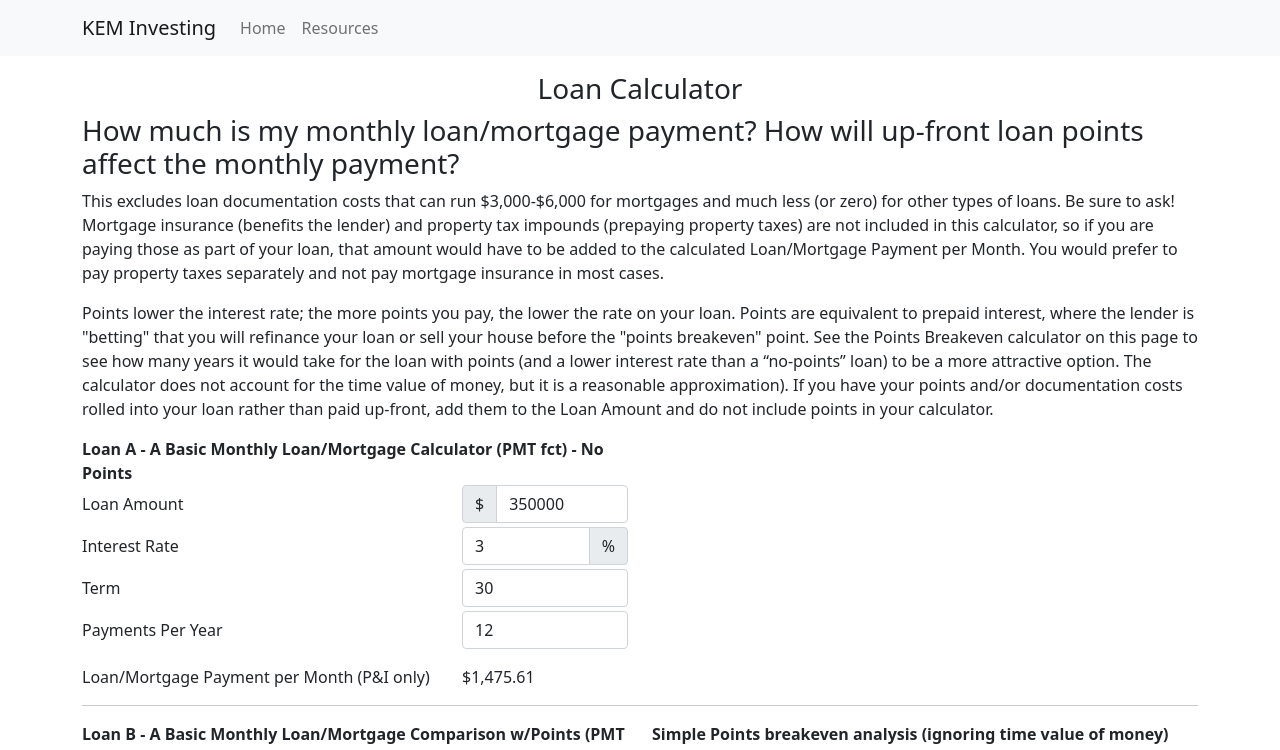
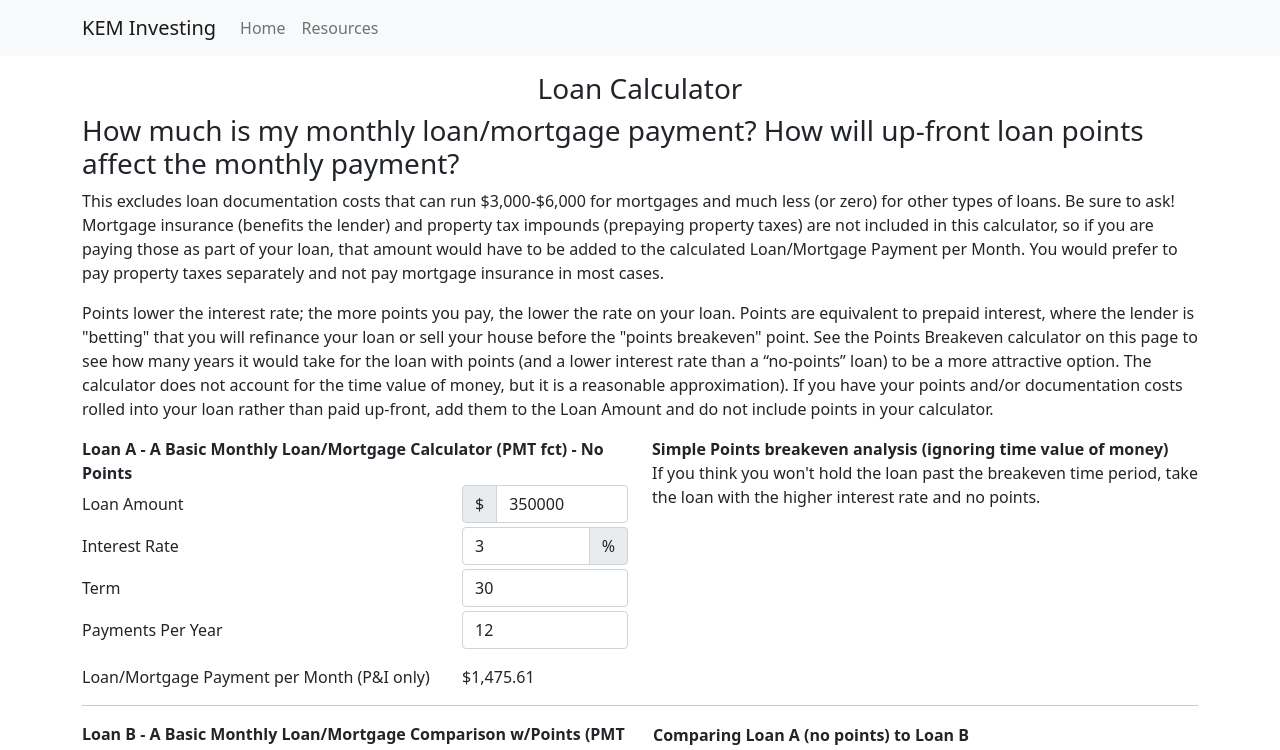
Before and after one commit to Yhprum/murphy-personal-finance, a React (Create React App) app: page /resources/loans in a window 1280 px wide. Shown: the top 750 px of the page. Built offline with nearby package versions, Linux system fonts and the light colour scheme.

Commit message:
points breakeven layout change

```diff
--- a/src/components/LoanCalculatorForm.js
+++ b/src/components/LoanCalculatorForm.js
@@ -93,9 +93,6 @@ function LoanCalculatorForm({ title, rate, points, letter, pmtNoPoints, setPmt }
       </Col>
       {points ?
         <Col lg={6}>
-          <b>Simple Points breakeven analysis (ignoring time value of money)</b>
-          <br/>If you think you won't hold the loan past the breakeven time period, take the loan with the higher
-          interest rate and no points.
           <table>
             <thead>
             <tr>
@@ -114,7 +111,12 @@ function LoanCalculatorForm({ title, rate, points, letter, pmtNoPoints, setPmt }
             </tbody>
           </table>
         </Col>
-        : null
+        :
+        <Col lg={6}>
+          <b>Simple Points breakeven analysis (ignoring time value of money)</b>
+          <br/>If you think you won't hold the loan past the breakeven time period, take the loan with the higher
+          interest rate and no points.
+        </Col>
       }
     </Row>
   );
```
